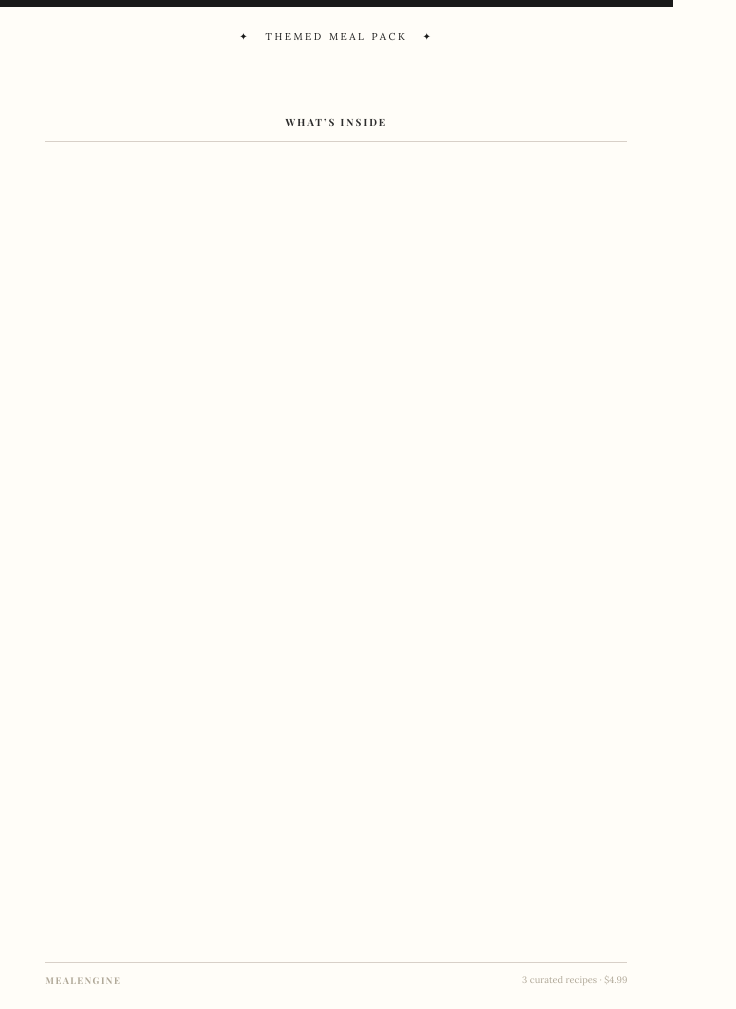
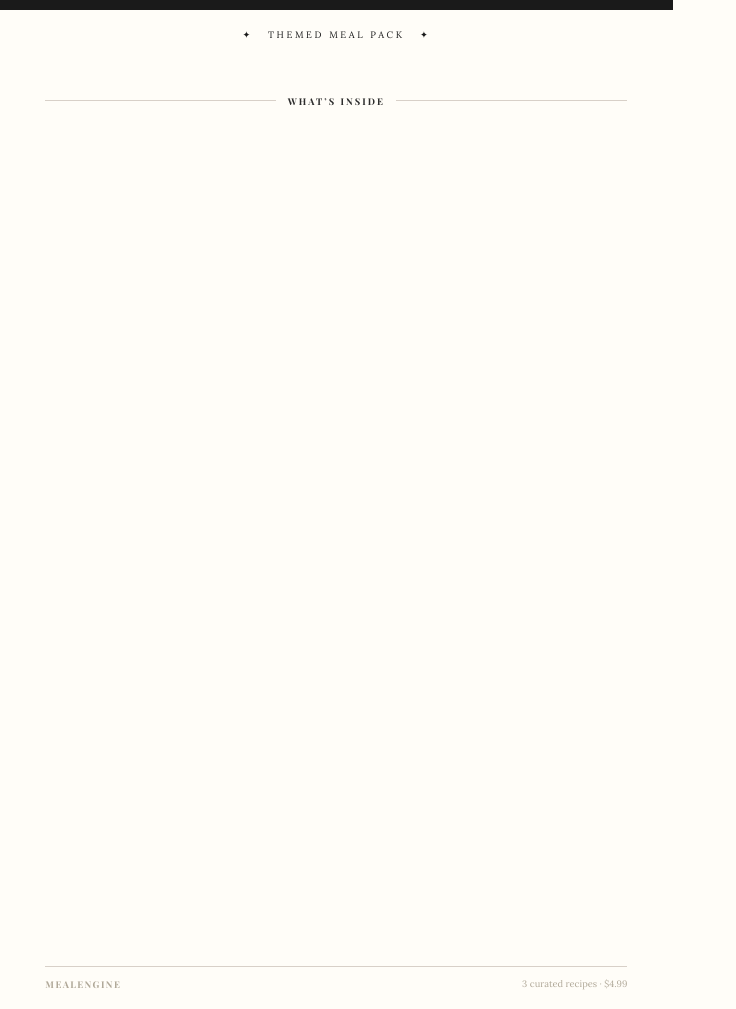
Before and after one commit to jacksoncslaiCanada/MealEngineV2, a Python web app: template app/templates/theme_cover.html in a window 1280 px wide. Shown: the whole page, without its empty margins (0-736 px from the left). Run offline with Jinja, Linux system fonts and the light colour scheme; the template is opened without the code that fills it, so the values that code supplies are empty.

Commit message:
Redesign cover page: images fill space, card layout, prep time added
Images now grow to fill all available vertical space (flex: 1 + height:100%)
instead of being constrained to a fixed aspect ratio — eliminates the
blank half-page. Recipe previews become white cards with a subtle shadow
and an accent-color top border for visual weight. Prep time displayed
alongside cuisine. Section divider uses inline rule with text in centre.
Top accent bar thickened to 10px for more visual impact.

https://claude.ai/code/session_0163PbByai97K7vWKiAbGE7E

```diff
--- a/app/routes/cron.py
+++ b/app/routes/cron.py
@@ -931,9 +931,10 @@ def preview_theme_cover(
 
     recipes = [
         {
-            "title":    by_id[i].card_title or "",
-            "cuisine":  by_id[i].cuisine or "",
+            "title":     by_id[i].card_title or "",
+            "cuisine":   by_id[i].cuisine or "",
             "image_url": by_id[i].card_image_url,
+            "prep_time": by_id[i].prep_time,
         }
         for i in ids if i in by_id
     ]
--- a/app/templates/theme_cover.html
+++ b/app/templates/theme_cover.html
@@ -15,7 +15,7 @@ body {
   background: #fffdf8;
 }
 
-/* ── COVER WRAPPER — matches recipe card dimensions exactly ── */
+/* ── COVER WRAPPER ───────────────────────────────────────── */
 .cover {
   width: 178mm;
   height: 267mm;
@@ -24,11 +24,11 @@ body {
   background: #fffdf8;
   display: flex;
   flex-direction: column;
-  border-top: 7px solid {{ theme.accent_color }};
+  border-top: 10px solid {{ theme.accent_color }};
 }
 
 .inner {
-  padding: 6mm 12mm 6mm;
+  padding: 5mm 12mm 5mm;
   display: flex;
   flex-direction: column;
   flex: 1;
@@ -38,69 +38,81 @@ body {
 /* ── BRANDING LABEL ─────────────────────────────────────── */
 .pack-label {
   font-family: 'Lora', serif;
-  font-size: 7.5pt;
-  letter-spacing: 0.25em;
+  font-size: 7pt;
+  letter-spacing: 0.28em;
   text-transform: uppercase;
   color: {{ theme.accent_color }};
   text-align: center;
-  margin-bottom: 3mm;
+  margin-bottom: 2mm;
 }
 
 /* ── THEME NAME ─────────────────────────────────────────── */
 .theme-name {
   font-family: 'Playfair Display', serif;
   font-weight: 900;
-  font-size: 36pt;
+  font-size: 40pt;
   text-transform: uppercase;
   color: #2c2c2c;
   text-align: center;
   line-height: 1.0;
   letter-spacing: 0.02em;
-  margin-bottom: 3mm;
+  margin-bottom: 2mm;
 }
 
 /* ── TAGLINE ────────────────────────────────────────────── */
 .tagline {
   font-family: 'Lora', serif;
   font-style: italic;
-  font-size: 11.5pt;
+  font-size: 11pt;
   color: #555;
   text-align: center;
-  margin-bottom: 4mm;
+  margin-bottom: 3mm;
 }
 
 /* ── ACCENT DIVIDER ─────────────────────────────────────── */
 .divider {
-  width: 45mm;
+  width: 40mm;
   height: 1px;
   background: {{ theme.accent_color }};
-  opacity: 0.5;
-  margin: 0 auto 4mm;
+  opacity: 0.45;
+  margin: 0 auto 3mm;
 }
 
 /* ── DESCRIPTION ────────────────────────────────────────── */
 .description {
   font-family: 'Lora', serif;
-  font-size: 9pt;
+  font-size: 8.5pt;
   color: #4a4a4a;
   line-height: 1.65;
   text-align: center;
-  max-width: 145mm;
-  margin: 0 auto 5mm;
+  max-width: 148mm;
+  margin: 0 auto 4mm;
 }
 
-/* ── WHAT'S INSIDE ──────────────────────────────────────── */
+/* ── SECTION DIVIDER ────────────────────────────────────── */
+.section-rule {
+  display: flex;
+  align-items: center;
+  gap: 3mm;
+  margin-bottom: 4mm;
+}
+
+.section-rule::before,
+.section-rule::after {
+  content: '';
+  flex: 1;
+  height: 1px;
+  background: #d8d0c8;
+}
+
 .section-header {
   font-family: 'Playfair Display', serif;
   font-weight: 700;
-  font-size: 7.5pt;
-  letter-spacing: 0.2em;
+  font-size: 7pt;
+  letter-spacing: 0.22em;
   text-transform: uppercase;
   color: #2c2c2c;
-  text-align: center;
-  padding-bottom: 3mm;
-  border-bottom: 1px solid #d8d0c8;
-  margin-bottom: 4mm;
+  white-space: nowrap;
 }
 
 /* ── RECIPE PREVIEW ROW ─────────────────────────────────── */
@@ -115,42 +127,68 @@ body {
   flex: 1;
   display: flex;
   flex-direction: column;
-  gap: 2.5mm;
   min-width: 0;
+  background: #fff;
+  border-radius: 8px;
+  overflow: hidden;
+  box-shadow: 0 1px 4px rgba(0,0,0,0.08);
+}
+
+.recipe-image-wrap {
+  flex: 1;
+  min-height: 0;
+  overflow: hidden;
 }
 
 .recipe-image {
   width: 100%;
-  aspect-ratio: 4/3;
+  height: 100%;
   object-fit: cover;
-  border-radius: 6px;
   display: block;
 }
 
 .recipe-image-placeholder {
   width: 100%;
-  aspect-ratio: 4/3;
+  height: 100%;
   background: #e8e2d8;
-  border-radius: 6px;
+}
+
+.recipe-info {
+  padding: 3mm 3mm 3mm;
+  border-top: 2px solid {{ theme.accent_color }};
+  flex-shrink: 0;
 }
 
 .recipe-title {
   font-family: 'Playfair Display', serif;
   font-weight: 700;
-  font-size: 9pt;
+  font-size: 8.5pt;
   color: #2c2c2c;
   line-height: 1.3;
+  margin-bottom: 1.5mm;
   overflow: hidden;
   display: -webkit-box;
   -webkit-line-clamp: 2;
   -webkit-box-orient: vertical;
 }
 
+.recipe-meta {
+  display: flex;
+  justify-content: space-between;
+  align-items: center;
+}
+
 .recipe-cuisine {
   font-family: 'Lora', serif;
   font-style: italic;
-  font-size: 7.5pt;
+  font-size: 7pt;
   color: {{ theme.accent_color }};
+}
+
+.recipe-time {
+  font-family: 'Lora', serif;
+  font-size: 7pt;
+  color: #888;
 }
 
 /* ── FOOTER ─────────────────────────────────────────────── */
@@ -161,6 +199,7 @@ body {
   display: flex;
   justify-content: space-between;
   align-items: center;
+  flex-shrink: 0;
 }
 
 .footer-brand {
@@ -192,18 +231,27 @@ body {
 
     <div class="description">{{ theme.description }}</div>
 
-    <div class="section-header">What&rsquo;s Inside</div>
+    <div class="section-rule">
+      <span class="section-header">What&rsquo;s Inside</span>
+    </div>
 
     <div class="recipes-row">
       {% for recipe in recipes %}
       <div class="recipe-preview">
+        <div class="recipe-image-wrap">
           {% if recipe.image_url and recipe.image_url != "unavailable" %}
           <img class="recipe-image" src="{{ recipe.image_url }}" alt="{{ recipe.title }}">
           {% else %}
           <div class="recipe-image-placeholder"></div>
           {% endif %}
+        </div>
+        <div class="recipe-info">
           <div class="recipe-title">{{ recipe.title }}</div>
-        <div class="recipe-cuisine">{{ recipe.cuisine }}</div>
+          <div class="recipe-meta">
+            <span class="recipe-cuisine">{{ recipe.cuisine }}</span>
+            {% if recipe.prep_time %}<span class="recipe-time">{{ recipe.prep_time }} min</span>{% endif %}
+          </div>
+        </div>
       </div>
       {% endfor %}
     </div>
```
Lines whose indentation alone changed are shown as unchanged.
